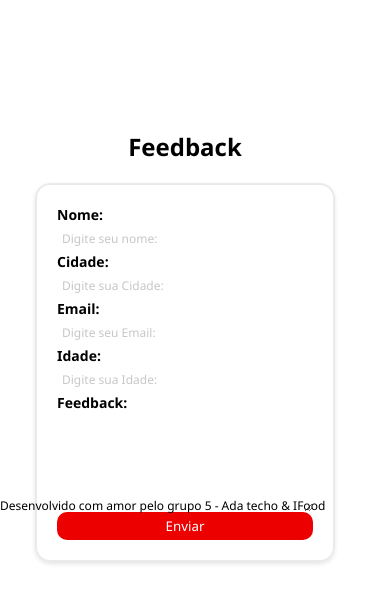
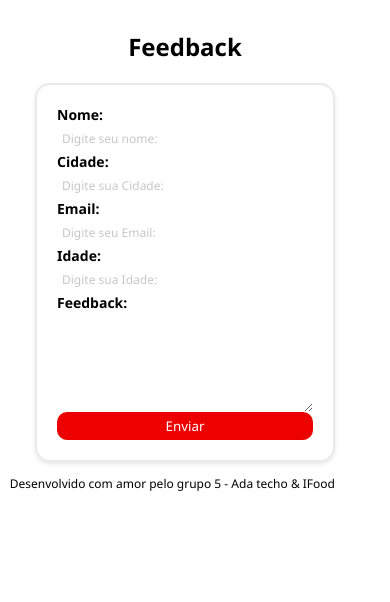
Before and after one commit to karinanuunes/ada-pizza, a plain HTML site: page formulario.html in a window 390 px wide. Shown: the part 70-672 px from the top of the page. Drawn offline with Linux system fonts and the light colour scheme.

Commit message:
att responsive

```diff
--- a/formulario.css
+++ b/formulario.css
@@ -55,8 +55,7 @@ nav a:hover{
 
 main {
     flex-direction: column;
-    padding-top: 200px;
-    height: 380px;
+    padding-top: 100px;
 }
 
 main div {
@@ -114,7 +113,7 @@ footer {
 }
 
 @media (max-width: 500px) {
-    body, footer {
+    body {
         width: max-content;
         max-width: 500px;
     }
@@ -132,4 +131,13 @@ footer {
     form {
         max-width: 300px;
     }
+
+    footer {
+        display: flex;
+        flex-direction: column;
+        justify-content:end;
+        align-items: flex-end;
+        text-align: center;
+        margin: 0
+    }
 }
--- a/style.css
+++ b/style.css
@@ -174,12 +174,12 @@ footer {
     body {
         width: max-content;
         max-width: 500px;
+        padding-top: 10px;
     }
 
     #inicio {
         display: flex;
         flex-direction: column;
-        margin: 10px;
         padding-bottom: 10px;
     }
 
```
